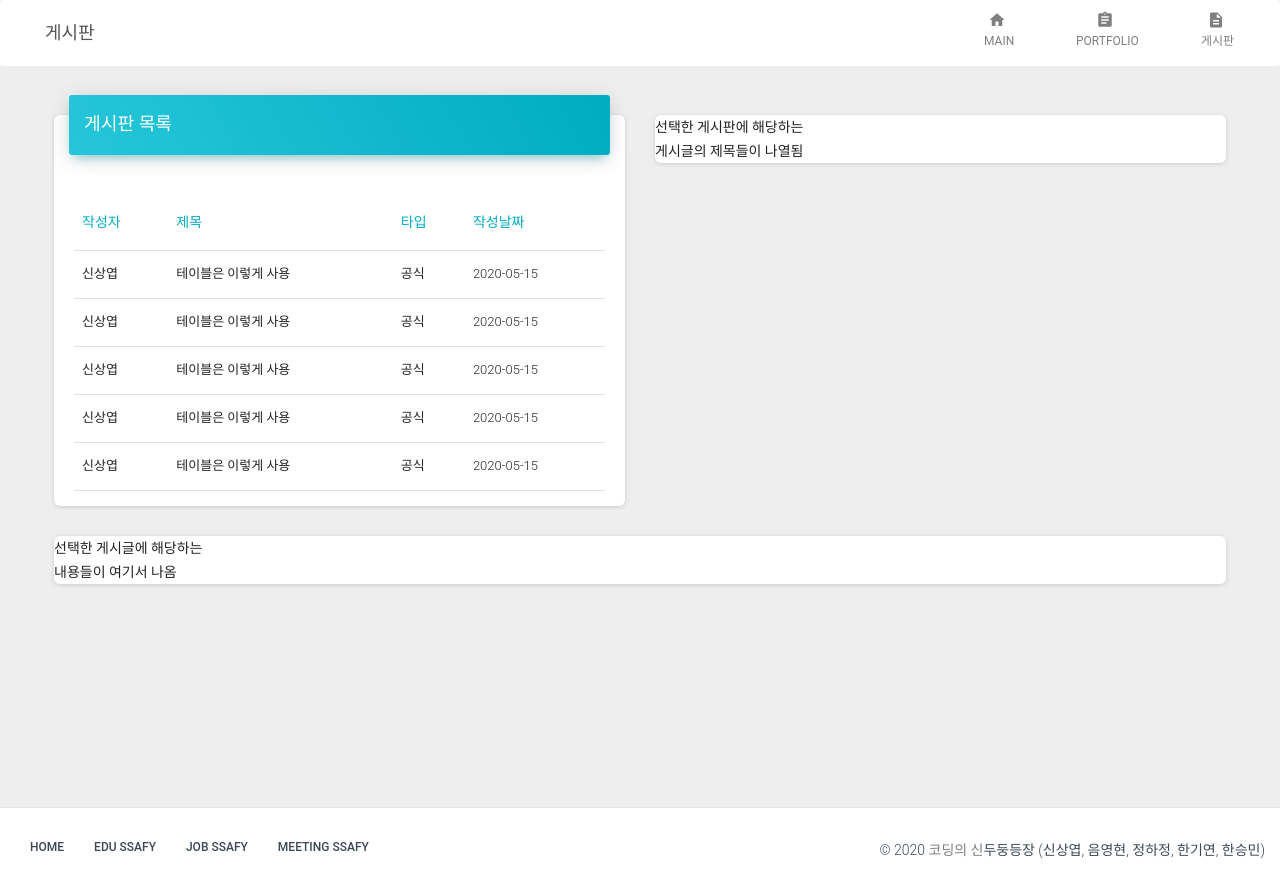
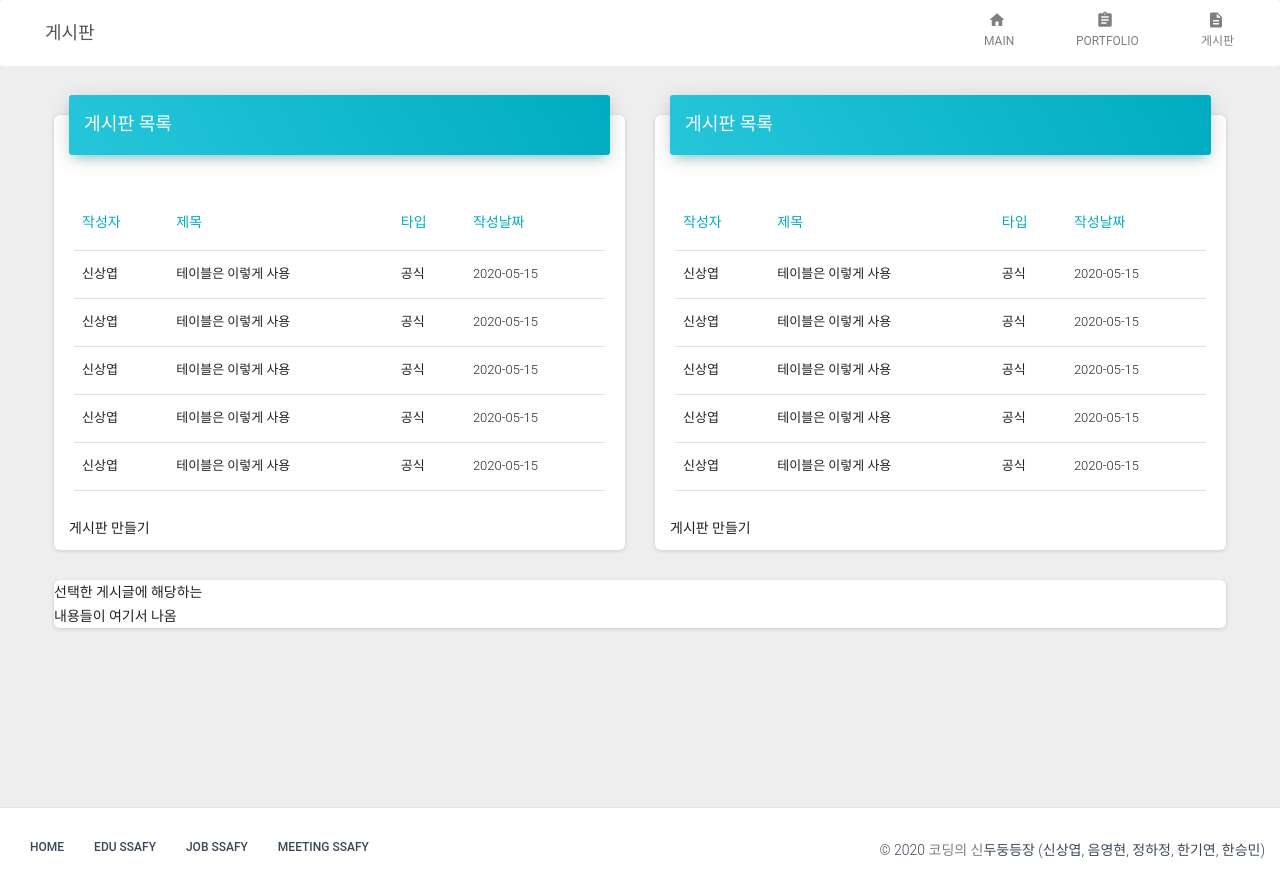
Before and after one commit to Han-kiyeon/SSAFY_PLUS, a React (Create React App) app in the folder frontend/: page /plus/board in a window 1280 px wide. Built offline with nearby package versions, Linux system fonts and the light colour scheme; a web font is replaced by a local one.

Commit message:
20200518 | 콘솔에 뜨는 자잘한 오류 수정 | 신상엽

```diff
--- a/frontend/src/components/Navbar/Navbar.js
+++ b/frontend/src/components/Navbar/Navbar.js
@@ -54,7 +54,7 @@ export default function Header(props) {
               className={activePro + classes.item}
               key={key}
             >
-              <div button className={classes.itemLink}>
+              <div>
                 <prop.icon
                   className={classNames(classes.itemIcon)}
                 />
--- a/frontend/src/layouts/SsafyPlus.js
+++ b/frontend/src/layouts/SsafyPlus.js
@@ -64,7 +64,6 @@ export default function SsafyPlus({ ...rest }) {
           logo={logo}
           routes={routes}
           handleDrawerToggle={handleDrawerToggle}
-          color={"blue"}
           {...rest}
         />
 
--- a/frontend/src/routes.js
+++ b/frontend/src/routes.js
@@ -10,18 +10,21 @@ import Board from "views/Board/Board.js"
 
 const dashboardRoutes = [
   {
+    id: 1,
     path: "/main",
     name: "Main",
     icon: Home,
     component: Main,
     layout: "/plus"
   }, {
+    id: 2,
     path: "/portfolio",
     name: "Portfolio",
     icon: Assignment,
     component: Portfolio,
     layout: "/plus"
   }, {
+    id: 3,
     path: "/board",
     name: "게시판",
     icon: Description,
--- a/frontend/src/views/Board/Board.js
+++ b/frontend/src/views/Board/Board.js
@@ -7,6 +7,7 @@ import Card from "components/Card/Card.js";
 import CardHeader from "components/Card/CardHeader.js";
 import CardBody from "components/Card/CardBody.js";
 import Table from "components/Table/Table.js";
+import CardFooter from 'components/Card/CardFooter';
 
 const styles = {
     cardTitleWhite: {
@@ -50,12 +51,32 @@ export default function Board() {
                                 ]}
                             />
                         </CardBody>
+                        <CardFooter>
+                            게시판 만들기
+                        </CardFooter>
                     </Card>
                 </GridItem>
                 <GridItem xs={12} sm={6} md={6}>
                     <Card>
-                        선택한 게시판에 해당하는<br />
-                        게시글의 제목들이 나열됨
+                        <CardHeader color="info">
+                            <h4 className={classes.cardTitleWhite}>게시판 목록</h4>
+                        </CardHeader>
+                        <CardBody>
+                            <Table
+                                tableHeaderColor="info"
+                                tableHead={["작성자", "제목", "타입", "작성날짜"]}
+                                tableData={[
+                                    ["신상엽", "테이블은 이렇게 사용", "공식", "2020-05-15"],
+                                    ["신상엽", "테이블은 이렇게 사용", "공식", "2020-05-15"],
+                                    ["신상엽", "테이블은 이렇게 사용", "공식", "2020-05-15"],
+                                    ["신상엽", "테이블은 이렇게 사용", "공식", "2020-05-15"],
+                                    ["신상엽", "테이블은 이렇게 사용", "공식", "2020-05-15"]
+                                ]}
+                            />
+                        </CardBody>
+                        <CardFooter>
+                            게시판 만들기
+                        </CardFooter>
                     </Card>
                 </GridItem>
             </GridContainer>
```
